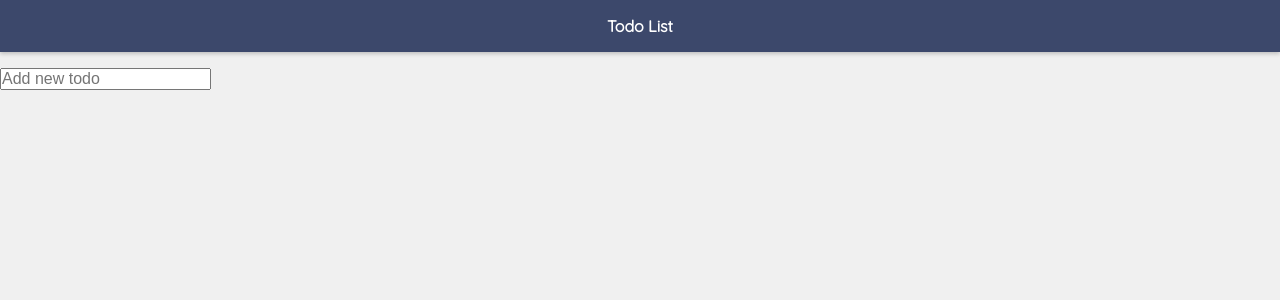
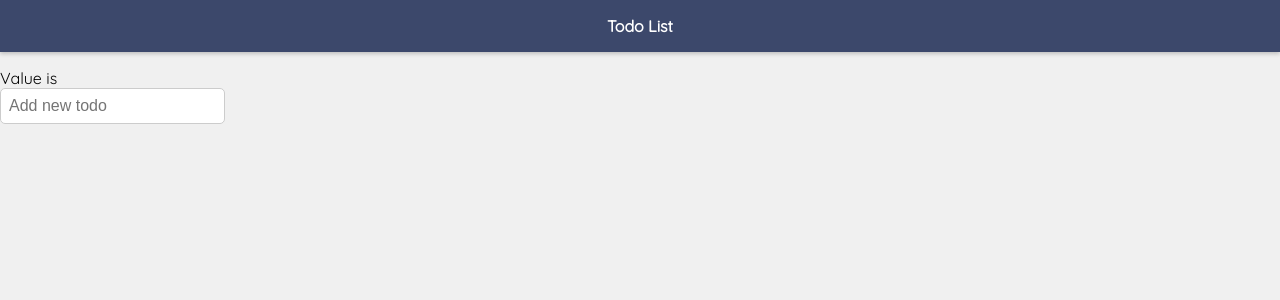
Before and after one commit to dogukanarslan/todo-list-vue, a Vue app: page / in a window 1280 px wide. Shown: the top 300 px of the page. Built offline with nearby package versions, Linux system fonts and the light colour scheme.

Commit message:
Add input component

```diff
--- a/src/App.vue
+++ b/src/App.vue
@@ -3,7 +3,11 @@
 
   <main>
     <form @submit="(e) => onSubmit(e)">
-      <input v-model="todoText" placeholder="Add new todo" />
+      <Input
+        @foo="(data) => (todoText = data)"
+        :value="todoText"
+        placeholder="Add new todo"
+      />
     </form>
     <TodoList :todos="todos" />
   </main>
@@ -13,6 +17,7 @@
 import { ref } from "vue"
 import Navbar from "./components/Navbar.vue"
 import TodoList from "./components/TodoList.vue"
+import Input from "./components/Input.vue"
 
 const todoText = ref("")
 const todos = ref([])
@@ -22,13 +27,13 @@ const addTodo = () => {
   todoText.value = ""
 }
 
-const onSubmit = (e, b) => {
+const onSubmit = (e) => {
   e.preventDefault()
   addTodo()
 }
 
 export default {
-  components: { Navbar, TodoList },
+  components: { Navbar, TodoList, Input },
   setup() {
     return { todoText, todos, onSubmit }
   }
--- /dev/null
+++ b/src/components/Input.vue
@@ -0,0 +1,24 @@
+<template>
+  <p>Value is {{ value }}</p>
+  <input
+    class="input"
+    :placeholder="placeholder"
+    :value="value"
+    @input="$emit('foo', $event.target.value)"
+  />
+</template>
+
+<script>
+export default {
+  props: ["value", "placeholder"],
+  emits: ["foo"],
+}
+</script>
+
+<style>
+.input {
+  padding: 0.5rem;
+  border: 1px solid #ccc;
+  border-radius: 5px;
+}
+</style>
```
